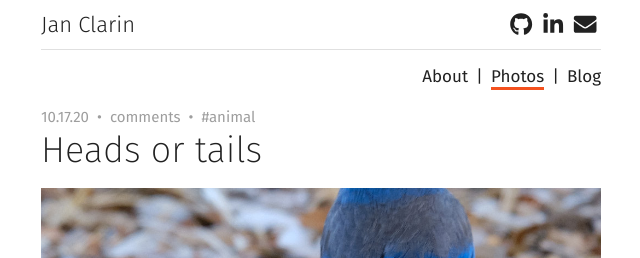
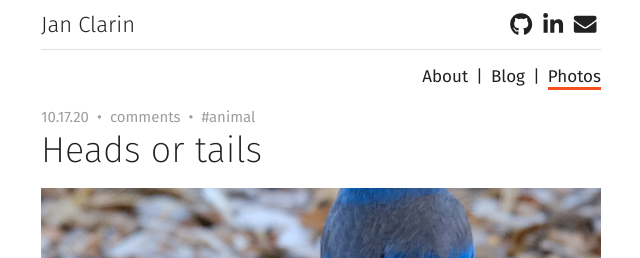
Before and after one commit to janclarin/janclarin.github.io, a Jekyll site: the page built from photos/index.md, in a window 1280 px wide and 900 px high. Shown: the top 258 px of the window, without its empty margins (319-959 px from the left). Built offline with Jekyll 4.4.1, drawn with Linux system fonts in a browser that asks for light colours; nearby versions of some CDN libraries; comment, search, counter and statistics services are not loaded.

Commit message:
Change home page to about page

```diff
--- a/_includes/navigation.html
+++ b/_includes/navigation.html
@@ -1,6 +1,7 @@
 <nav class="site-nav">
   <ul class="site-nav-links">
-    {% assign about_url = "/about/" %}
+    {% assign about_url = "/" %}
+    {% assign blog_url = "/blog/" %}
     {% assign photos_url = "/photos/" %}
     <li>
       <a class="site-nav-link{% if page.url == about_url %} active{% endif %}"
@@ -8,13 +9,13 @@
     </li>
     <li class="site-nav-separator">&#124;</li>
     <li>
+      <a class="site-nav-link{% if page.url == blog_url %} active{% endif %}"
+          href="{{ blog_url | relative_url }}">Blog</a>
+    </li>
+    <li class="site-nav-separator">&#124;</li>
+    <li>
       <a class="site-nav-link{% if page.url == photos_url %} active{% endif %}"
           href="{{ photos_url | relative_url }}">Photos</a>
     </li>
-    <li class="site-nav-separator">&#124;</li>
-    <li>
-      <a class="site-nav-link{% if page.url == "/" %} active{% endif %}"
-          href="{{ site.url }}">Blog</a>
-    </li>
   </ul>
 </nav>
```
Also changed, not shown: about.md (deleted, +0 -25 lines), blog/index.md (added, +5 -0 lines), index.md (+21 -2 lines).
